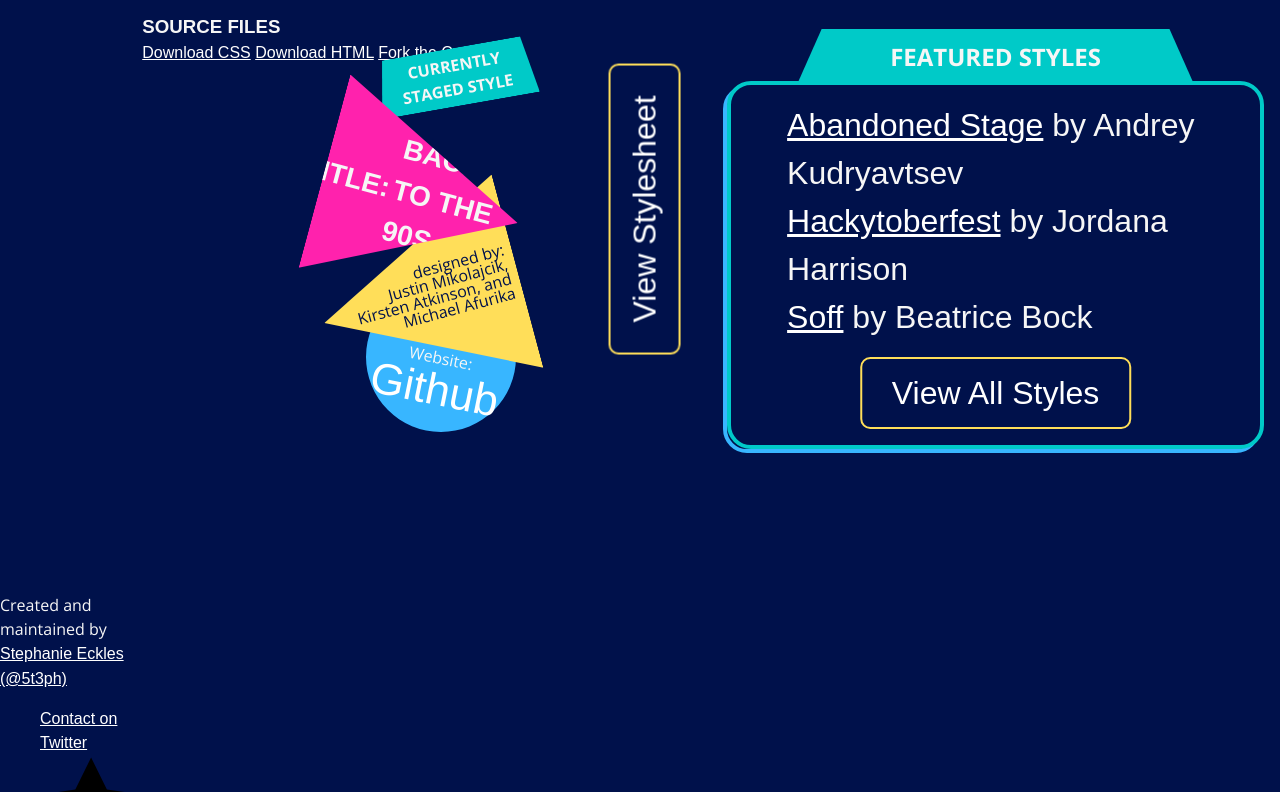
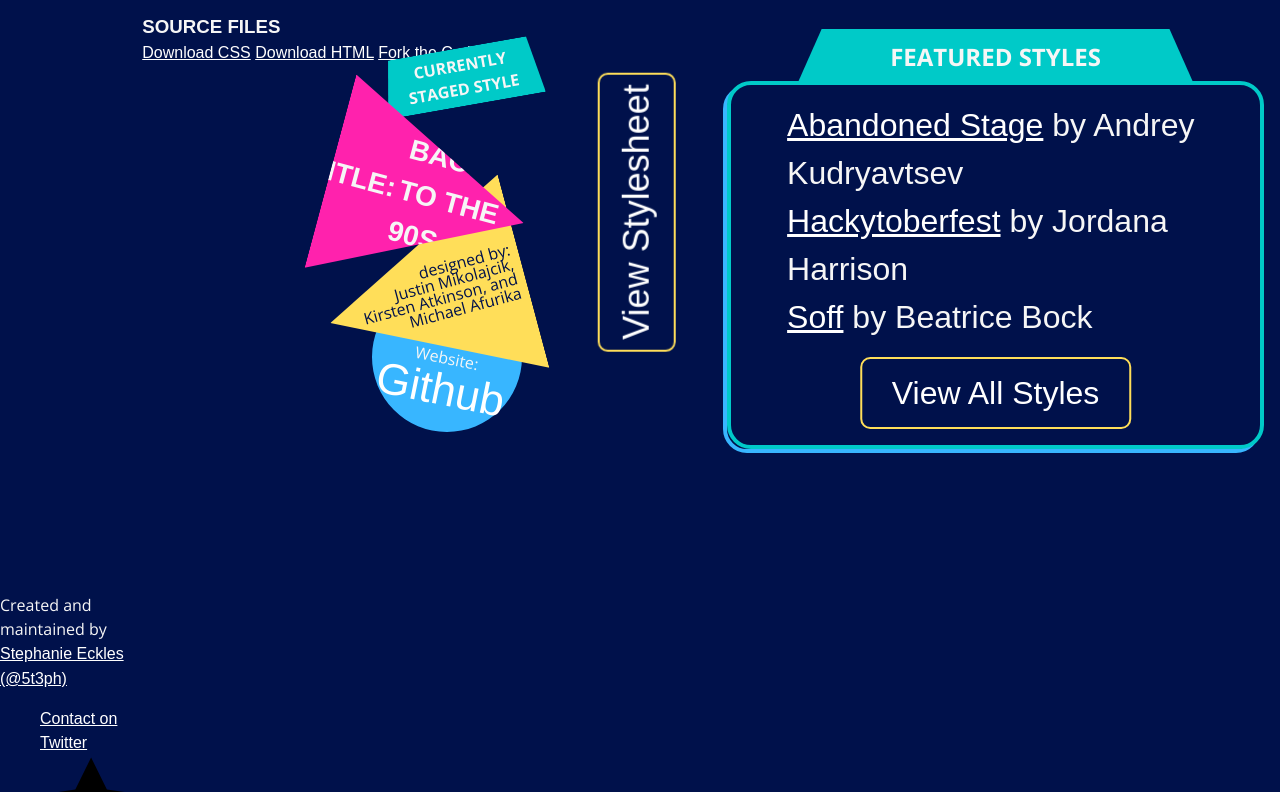
Before and after one commit to kirstenatkinson/wdd331-team02, a website: page public/index.html in a window 1280 px wide. Shown: the part 2748-3540 px from the top of the page. Drawn offline with nearby package versions, Linux system fonts and the light colour scheme; a web font is replaced by a local one.

Commit message:
finishing touches

```diff
--- a/sass/block/_profile.scss
+++ b/sass/block/_profile.scss
@@ -99,13 +99,15 @@ h4 {
 .profile .container>a {
     position: relative;
     display: block;
-    padding: 10px 30px;
+    padding: 10px 10px;
     border: 2px solid $color-yellow;
     border-radius: 10px;
     text-decoration: none;
     left: 75%;
     transform: translateY(-500px) rotate(-90deg);
     font-size: 2rem;
+    text-align: center;
+    font-size: 2.25em;
 }
 
 .profile .container>a:hover {
```
Also changed, not shown: public/style.css.
